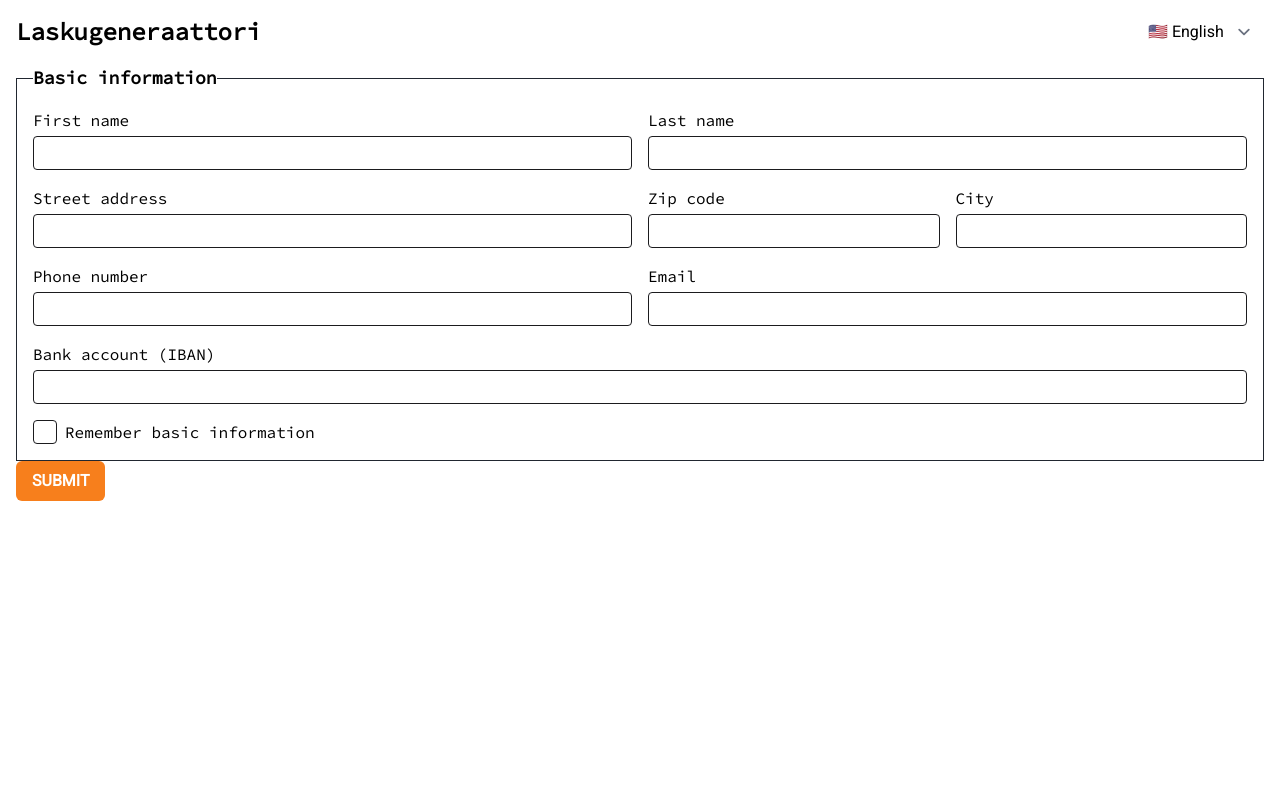
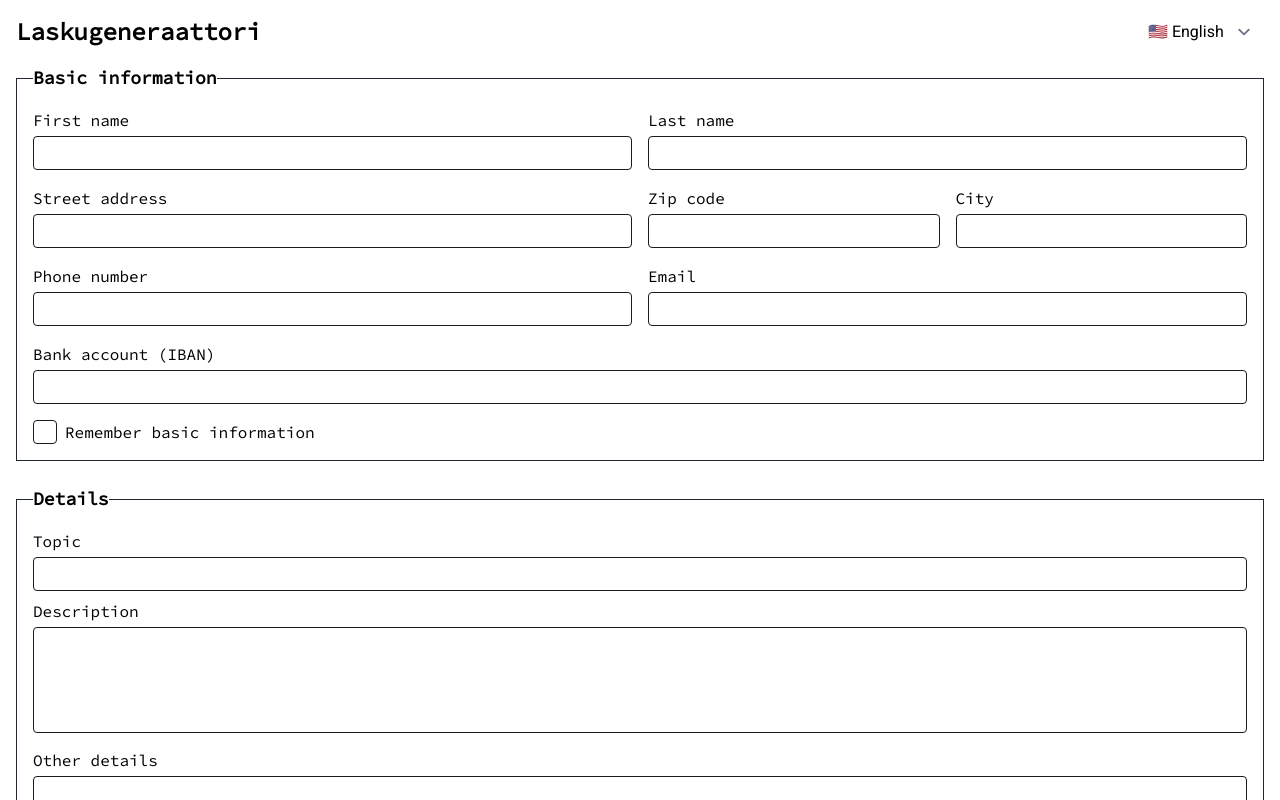
Before and after one commit to Tietokilta/konku-rs, a React (Vite) app in the folder frontend/: page / in a window 1280 px wide. Shown: the top 800 px of the page. Built offline with nearby package versions, Linux system fonts and the light colour scheme; a web font is replaced by a local one.

Commit message:
add rest of the fields

```diff
--- a/frontend/src/App.tsx
+++ b/frontend/src/App.tsx
@@ -4,7 +4,7 @@ import { useTranslation } from "react-i18next"
 
 import { Button } from "./input/Button"
 import { Checkbox } from "./input/Checkbox"
-import { TextField } from "./input/TextField"
+import { TextField, TextArea } from "./input/TextField"
 import { LanguageSelector } from "./LanguageSelector"
 
 const App = () => {
@@ -139,6 +139,47 @@ const App = () => {
             </div>
           </div>
         </fieldset>
+        <br />
+        <fieldset className="border border-tikgray p-4">
+          <legend className="font-mono font-bold text-lg">
+            {t("details")}
+          </legend>
+          <div className="grid grid-cols-2 gap-2">
+            <div className="col-span-2">
+              <TextField
+                {...register("topic", {
+                  required: { value: true, message: requiredFieldMessage },
+                  minLength: 1,
+                  maxLength: 300,
+                })}
+                type="text"
+                label={t("topic")}
+              />
+            </div>
+            <div className="col-span-2 row-span-4">
+              <TextArea
+                {...register("description", {
+                  required: { value: true, message: requiredFieldMessage },
+                  minLength: 1,
+                  maxLength: 5000,
+                })}
+                type="text"
+                label={t("description")}
+              />
+            </div>
+            <div className="col-span-2 row-span-4">
+              <TextArea
+                {...register("other", {
+                  required: { value: true, message: requiredFieldMessage },
+                  minLength: 1,
+                  maxLength: 1000,
+                })}
+                type="text"
+                label={t("other")}
+              />
+            </div>
+          </div>
+        </fieldset>
         <Button type="submit">{t("submit")}</Button>
       </form>
     </div>
--- a/frontend/src/i18n.ts
+++ b/frontend/src/i18n.ts
@@ -7,6 +7,7 @@ export const resources: Resource = {
   en: {
     translation: {
       basicInformation: "Basic information",
+      details: "Details",
       firstName: "First name",
       lastName: "Last name",
       streetAddress: "Street address",
@@ -16,12 +17,16 @@ export const resources: Resource = {
       email: "Email",
       bankAccount: "Bank account (IBAN)",
       rememberBasicInformation: "Remember basic information",
+      topic: "Topic",
+      description: "Description",
+      other: "Other details",
       submit: "Submit",
     },
   },
   fi: {
     translation: {
       basicInformation: "Perustiedot",
+      details: "Tiedot",
       firstName: "Etunimi",
       lastName: "Sukunimi",
       streetAddress: "Katuosoite",
@@ -31,6 +36,9 @@ export const resources: Resource = {
       email: "Sähköposti",
       bankAccount: "Tilinumero (IBAN)",
       rememberBasicInformation: "Muista perustiedot",
+      topic: "Aihe",
+      description: "Kuvaus",
+      other: "Lisätiedot",
       submit: "Lähetä",
     },
   },
--- a/frontend/src/input/TextField.tsx
+++ b/frontend/src/input/TextField.tsx
@@ -1,11 +1,16 @@
 import classNames from "classnames"
 import { forwardRef, useId } from "react"
 
-interface Props extends React.HTMLProps<HTMLInputElement> {
+interface InputProps extends React.HTMLProps<HTMLInputElement> {
   label?: string
 }
 
-export const TextField = forwardRef<HTMLInputElement, Props>((props, ref) => {
+interface FieldProps extends React.HTMLProps<HTMLTextAreaElement> {
+  label?: string
+}
+
+export const TextField = forwardRef<HTMLInputElement, InputProps>(
+  (props, ref) => {
     const { label, type, className, ...otherInputElementProps } = props
 
     const id = useId()
@@ -17,6 +22,7 @@ export const TextField = forwardRef<HTMLInputElement, Props>((props, ref) => {
             {label}
           </label>
         )}
+        <div>
           <input
             ref={ref}
             id={id}
@@ -29,5 +35,39 @@ export const TextField = forwardRef<HTMLInputElement, Props>((props, ref) => {
             {...otherInputElementProps}
           />
         </div>
+      </div>
     )
-})
+  }
+)
+
+export const TextArea = forwardRef<HTMLTextAreaElement, FieldProps>(
+  (props, ref) => {
+    const { label, type, className, ...otherInputElementProps } = props
+
+    const id = useId()
+
+    return (
+      <div>
+        {label && (
+          <label className="block font-mono mb-1" htmlFor={id}>
+            {label}
+          </label>
+        )}
+        <div>
+          <textarea
+            ref={ref}
+            id={id}
+            rows={4}
+            style={{ resize: "none" }}
+            className={classNames(
+              className,
+              "border rounded border-tikblack px-2 py-1 w-full"
+            )}
+            // eslint-disable-next-line react/jsx-props-no-spreading
+            {...otherInputElementProps}
+          />
+        </div>
+      </div>
+    )
+  }
+)
```
Lines whose indentation alone changed are shown as unchanged.
